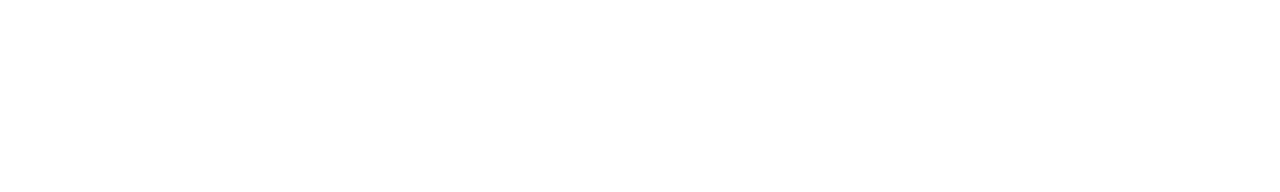
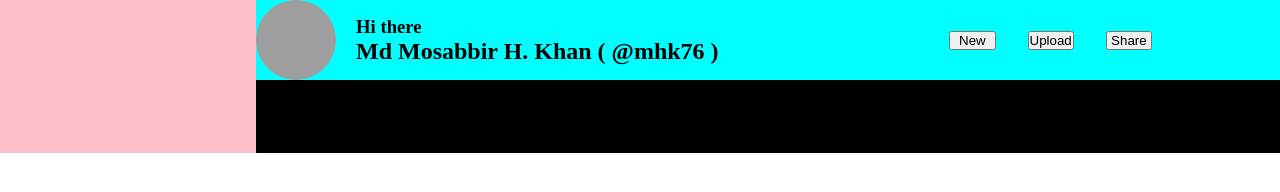
Before and after one commit to Md-Mosabbir/Github-Dashboard, a plain HTML site: page index.html in a window 1280 px wide. Drawn offline with Linux system fonts and the light colour scheme; grey boxes are pictures that could not be loaded.

Commit message:
Create grid layout

```diff
--- a/index.html
+++ b/index.html
@@ -1,13 +1,39 @@
 <!DOCTYPE html>
 <html lang="en">
-<head>
-    <meta charset="UTF-8">
-    <meta name="viewport" content="width=device-width, initial-scale=1.0">
+  <head>
+    <meta charset="UTF-8" />
+    <meta name="viewport" content="width=device-width, initial-scale=1.0" />
     <title>Github Diary</title>
-    <link rel="stylesheet" href="static/style.css">
-</head>
-<body>
-
-</body>
-<script src="static/app.js"></script>
+    <link rel="stylesheet" href="static/style.css" />
+  </head>
+  <body>
+    <nav>
+      <div class="profile">
+        <img
+          src="static/images/profile.jpg"
+          alt="profile picture"
+          class="profile-picture"
+        />
+        <div class="name">
+          <h3>Hi there</h3>
+          <h1>Md Mosabbir H. Khan ( @mhk76 )</h1>
+        </div>
+      </div>
+      <div class="profile-buttons">
+        <div class="nav-tabs">
+          <button>New</button><button>Upload</button><button>Share</button>
+        </div>
+      </div>
+    </nav>
+    <header>
+      <div id="logo"><img src="" alt="" /></div>
+      <div class="pending-square"></div>
+    </header>
+    <main>
+      <div class="hero"><h1>Alle Allle</h1></div>
+      <aside class="warning">Alle Allle Alle Allle</aside>
+      <aside class="notice">Alle AllleAlle AllleAlle Allle</aside>
+    </main>
+  </body>
+  <script src="static/app.js"></script>
 </html>
--- a/static/style.css
+++ b/static/style.css
@@ -0,0 +1,51 @@
+* {
+  margin: 0;
+  padding: 0;
+  box-sizing: border-box;
+  list-style: none;
+}
+
+nav {
+  background-color: aqua;
+  grid-column: 2/ 3;
+
+  display: grid;
+  grid-template-columns: 1fr 1fr;
+  align-items: center;
+  justify-content: space-around;
+}
+
+.profile-buttons {
+  justify-self: end;
+  margin-right: 8rem;
+}
+.nav-tabs {
+  display: grid;
+  grid-template-columns: repeat(3, 1fr);
+  gap: 2rem;
+}
+.profile-picture {
+  width: 80px;
+  aspect-ratio: 1;
+  border-radius: 50%;
+}
+
+.profile {
+  display: grid;
+  grid-template-columns: 100px 1fr;
+  align-items: center;
+}
+
+header {
+  background-color: pink;
+  grid-row: 1/3;
+}
+
+main {
+  background-color: black;
+}
+
+body {
+  display: grid;
+  grid-template-columns: 1fr 4fr;
+}
```
Also changed, not shown: 2 other files.
